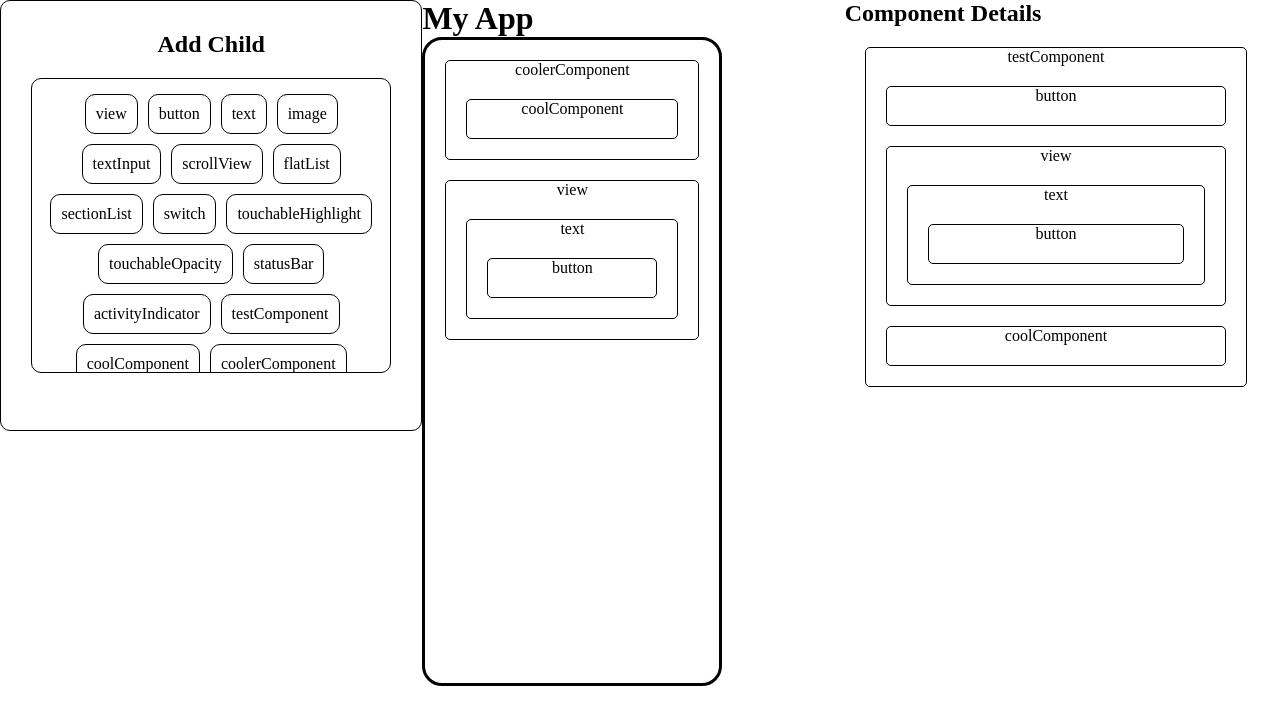
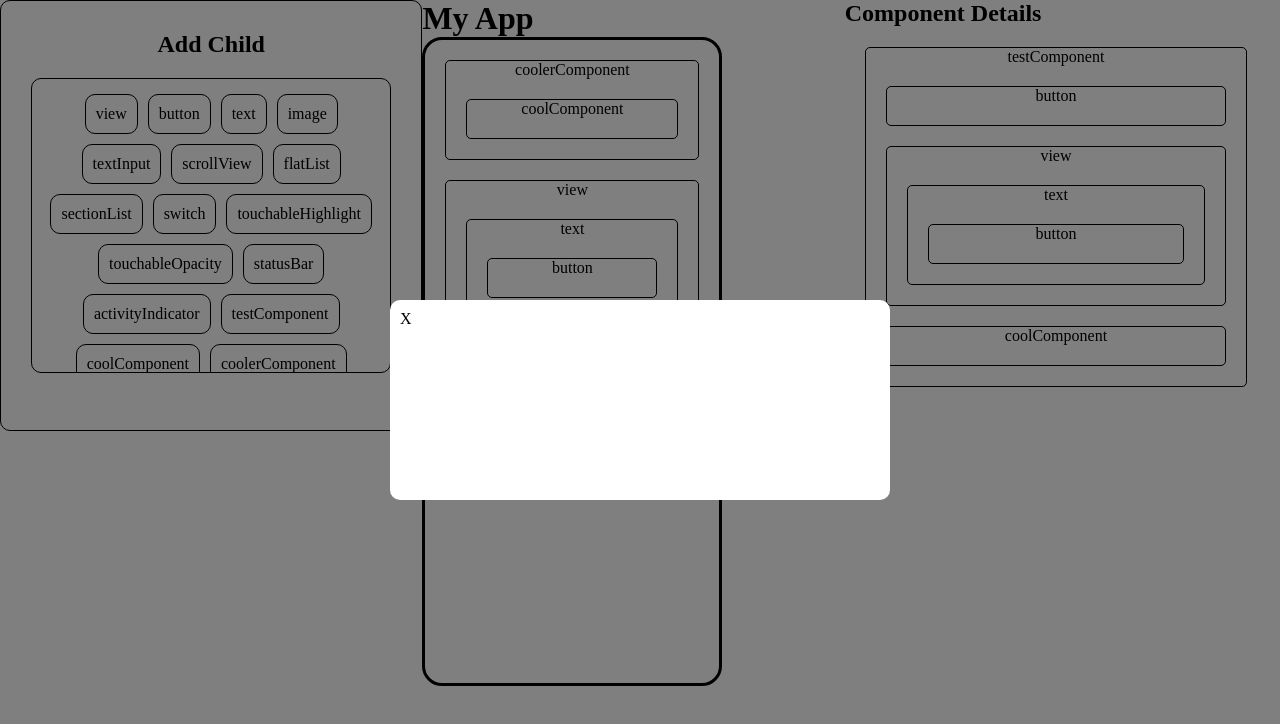
Before and after one commit to oslabs-beta/ProtoNative, a React app: page / in a window 1280 px wide. Shown: the top 724 px of the page. Built offline with nearby package versions, Linux system fonts and the light colour scheme.

Commit message:
created modal

```diff
--- /dev/null
+++ b/src/components/left/Modal.jsx
@@ -0,0 +1,21 @@
+import React, {useState} from 'react';
+
+
+const Modal = () => {
+  const [isOpen, setIsOpen] = useState(false);
+  const handleClick = (e) => {
+    console.log('clicked')
+    setIsOpen(!isOpen)
+  }
+  return (
+    <div id='modal-container' style={{
+      display: isOpen ? 'none' : 'flex'
+    }}>
+      <div id='actual-modal'>
+        <div id='close-button' onClick={()=>{console.log('hello')}}>X</div>
+      </div>
+    </div>
+  )
+}
+
+export default Modal;
--- a/src/components/middle/AppCanvas.jsx
+++ b/src/components/middle/AppCanvas.jsx
@@ -1,6 +1,7 @@
 import React, { useContext, useState } from 'react';
 import AppContext from '../../context/AppContext';
 import ElementBlock from '../right/ElementBlock';
+import Modal from '../left/Modal';
 
 const AppCanvas = () => {
 
@@ -17,6 +18,7 @@ const AppCanvas = () => {
 
   return (
     <div id='app-canvas'>
+      <Modal/>
       <h1>My App</h1>
       <div id='phone-screen-container'>
         {appComponents}
--- a/src/styles/main.scss
+++ b/src/styles/main.scss
@@ -34,3 +34,4 @@ body {
 @import './componentDetails.scss';
 @import 'addChild.scss';
 @import 'appCanvas.scss';
+@import 'modal.scss';
--- /dev/null
+++ b/src/styles/modal.scss
@@ -0,0 +1,30 @@
+#modal-container{
+  width: 100%;
+  height: 100%;
+  display: flex;
+  justify-content: center;
+  align-items: center;
+  background-color: rgba(0,0,0,.5);
+  z-index: 999;
+  position: absolute;
+  top: 0;
+  left: 0;
+}
+
+#actual-modal{
+  background-color: white;
+  position: relative;
+  width: 500px;
+  height: 200px;
+  border-radius: 10px;
+}
+
+#close-button{
+  position: absolute;
+  margin-top: 10px;
+  margin-left: 10px;
+}
+
+#close-button:hover{
+  cursor: pointer;
+}
```
